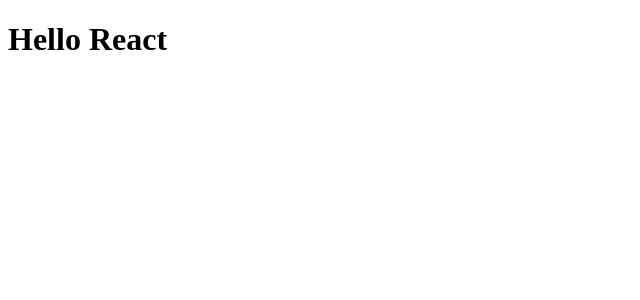
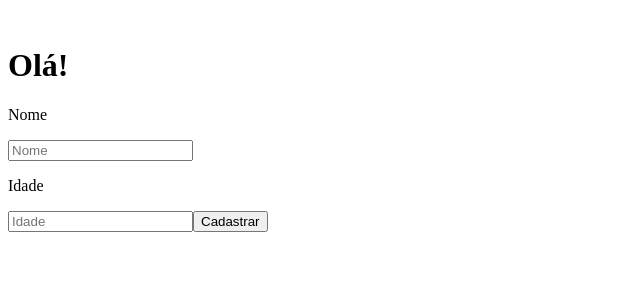
Before and after one commit to Michaelhenri/first-project-react, a React (Create React App) app: page / in a window 1280 px wide. Shown: the top 300 px of the page, without its empty margins (0-640 px from the left). Built offline with nearby package versions, Linux system fonts and the light colour scheme.

Commit message:
Iniciando a estrutura

```diff
--- a/package.json
+++ b/package.json
@@ -9,6 +9,7 @@
     "react": "^18.3.1",
     "react-dom": "^18.3.1",
     "react-scripts": "5.0.1",
+    "styled-components": "^6.1.11",
     "web-vitals": "^2.1.4"
   },
   "scripts": {
--- a/src/App.js
+++ b/src/App.js
@@ -1,12 +1,25 @@
 import React from 'react'
 
+import { Container, Image, ContainerItens, H1, InputLabel, Input, Button } from './styles'
+
 const App = () => {
-  const hello = 'Hello React'
 
   return (
-    <div>
-      <h1>{hello}</h1>
-    </div>
+    <Container>
+      <Image />
+      <ContainerItens>
+        <H1>Olá!</H1>
+
+        <InputLabel>Nome</InputLabel>
+        <Input placeholder='Nome' />
+
+        <InputLabel>Idade</InputLabel>
+        <Input placeholder='Idade' />
+
+        <Button>Cadastrar</Button>
+
+      </ContainerItens>
+    </Container>
   )
 }
 
--- /dev/null
+++ b/src/styles.js
@@ -0,0 +1,29 @@
+import styled from 'styled-components'
+
+export const Container = styled.div`
+
+`
+
+export const Image = styled.img`
+
+`
+
+export const ContainerItens = styled.div`
+
+`
+
+export const H1 = styled.h1`
+
+`
+
+export const InputLabel = styled.p`
+
+`
+
+export const Input = styled.input`
+
+`
+
+export const Button = styled.button`
+
+`
```
Also changed, not shown: 1 other file (tests, documents, lock files or other folders).
